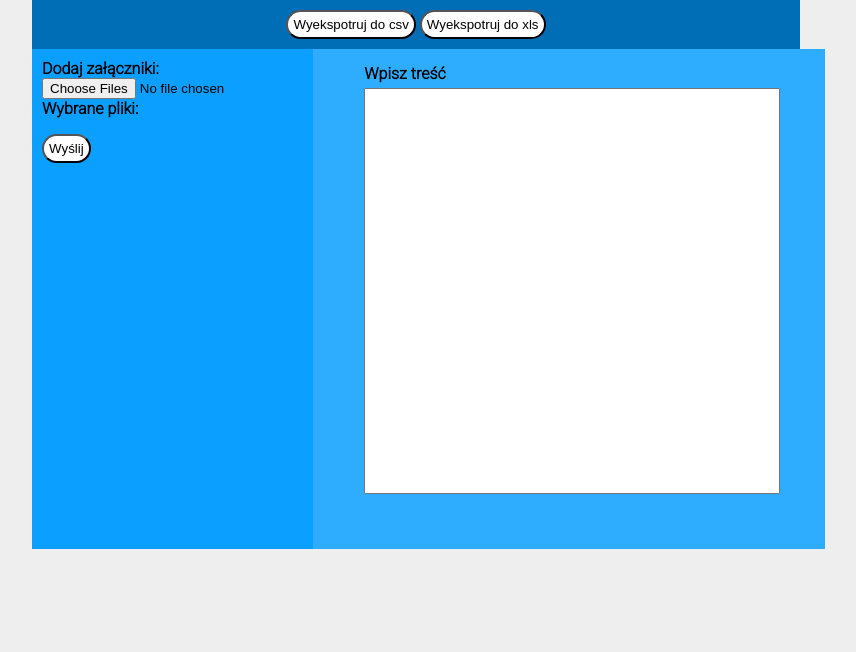
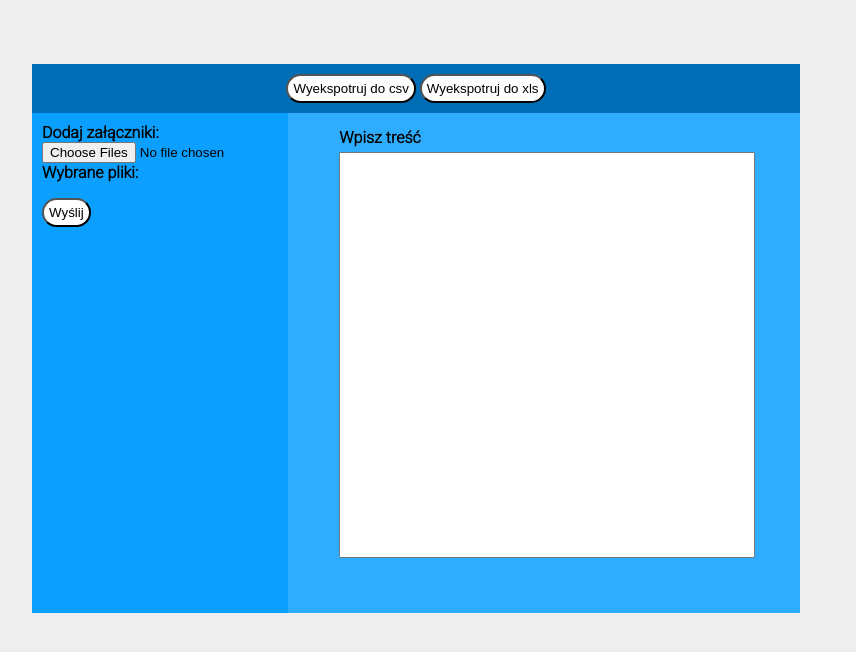
Before and after one commit to qpalzmxnskwo/Export, a PHP site: page /main2.php in a window 1280 px wide. Shown: the top 652 px of the page, without its empty margins (224-1080 px from the left). Run offline with PHP 8.4, Linux system fonts and the light colour scheme; the visitor is signed in with stand-in values (Sample User, id 1); some libraries are stand-ins or nearby versions.

Commit message:
chybajuzsmiga

```diff
--- a/css/style.css
+++ b/css/style.css
@@ -92,6 +92,7 @@ body {
   -webkit-font-smoothing: antialiased;
   -moz-osx-font-smoothing: grayscale;
   margin: 0;
+  margin-top: 5%;
 
 }
 
@@ -156,7 +157,6 @@ input, label {
   background-color: #0B9FFF;
   width: 20%;
   display: inline-block;
-  padding-right: 25px;
   margin-left: 20%;
   float: left;
   height: 500px;
```
